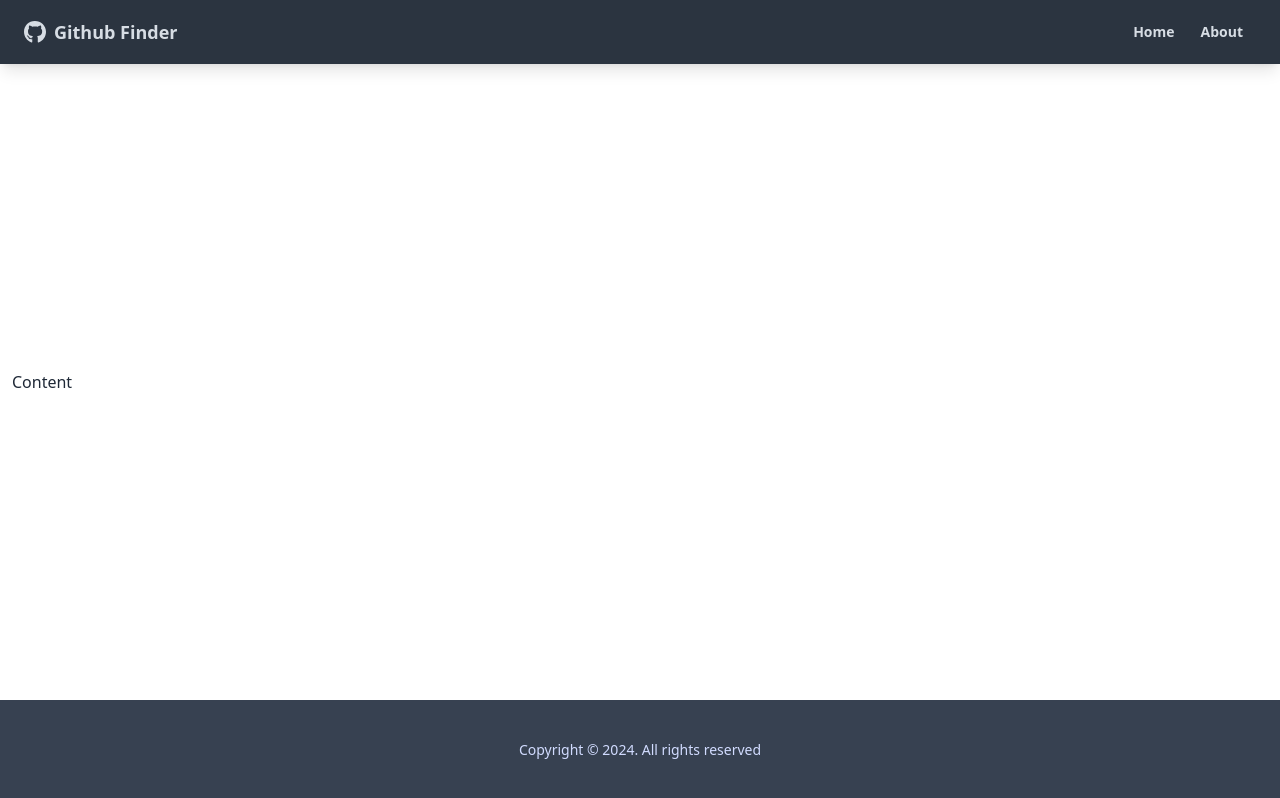
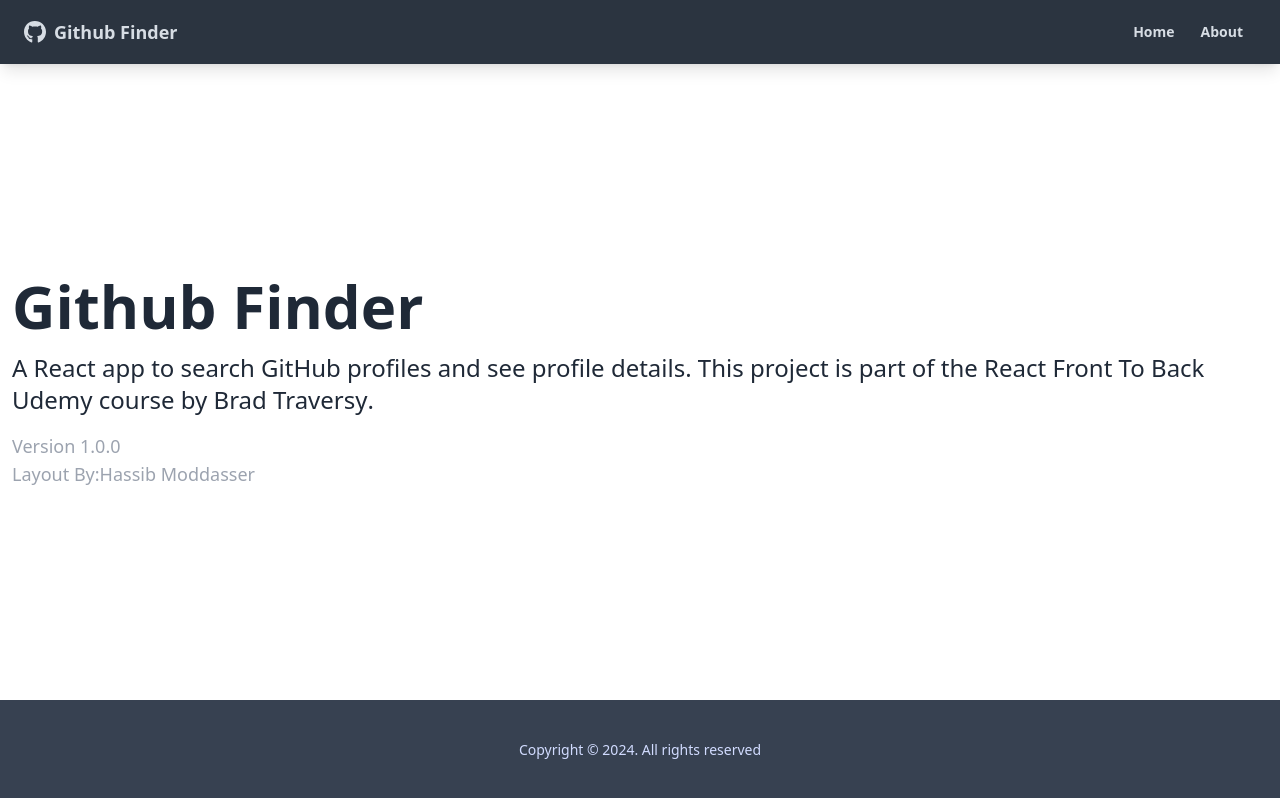
Before and after one commit to Joanfv-git/github-finder, a React (Create React App) app: page /about in a window 1280 px wide. Built offline with nearby package versions, Linux system fonts and the light colour scheme.

Commit message:
Routes and Page Home, About, NotFound

```diff
--- a/src/App.js
+++ b/src/App.js
@@ -1,7 +1,10 @@
-import { BrowserRouter as Router, Route } from 'react-router-dom';
+import { BrowserRouter as Router, Route, Routes } from 'react-router-dom';
 import './App.css';
 import Navbar from './components/layout/Navbar';
 import Footer from './components/Footer';
+import Home from './pages/Home';
+import About from './pages/About';
+import NotFound from './pages/NotFound';
 
 function App() {
   return (
@@ -9,7 +12,12 @@
       <div className='flex flex-col justify-between h-screen'>
       <Navbar />
       <main className='container mx-auto px-3 pb-12'>
-        Content
+        <Routes>
+          <Route path='/' element={<Home />} />
+          <Route path='/about' element={<About />} />
+          <Route path='/notfound' element={<NotFound />} />
+          <Route path='*' element={<NotFound />} />
+        </Routes>
       </main>
       <Footer />
       </div>
--- /dev/null
+++ b/src/pages/About.jsx
@@ -0,0 +1,32 @@
+
+
+function About() {
+  return (
+    <div><h1 className='text-6xl font-bold mb-4'>Github Finder</h1>
+    <p className='mb-4 text-2xl font-light'>
+        A React app to search GitHub profiles and see profile details. This
+        project is part of the
+        <a href='https://www.udemy.com/course/modern-react-front-to-back/'>
+          {' '}
+          React Front To Back
+        </a>{' '}
+        Udemy course by
+        <strong>
+          <a href='https://traversymedia.com'> Brad Traversy</a>
+        </strong>
+        .
+      </p>
+      <p className='text-lg text-gray-400'>
+        Version <span className='text-gray-400'>1.0.0</span>
+      </p>
+      <p className='text-lg text-gray-400'>
+        Layout By:
+        <a className='text-gray-400' href='https://twitter.com/hassibmoddasser'>
+           Hassib Moddasser
+        </a>
+      </p>
+      </div>
+  )
+}
+
+export default About
--- /dev/null
+++ b/src/pages/Home.jsx
@@ -0,0 +1,11 @@
+
+
+function Home() {
+  return (
+    <div>
+        <h1 className='text-6xl font-bold'>Welcome</h1>
+    </div>
+  )
+}
+
+export default Home
--- /dev/null
+++ b/src/pages/NotFound.jsx
@@ -0,0 +1,20 @@
+import { FaHome } from "react-icons/fa"
+import { Link } from "react-router-dom"
+
+function NotFound() {
+  return (
+    <div className="hero ">
+        <div className="text-center hero-content">
+            <div className="max-w-lg">
+                <h1 className="mb-8 text-8xl font-bold">Page Not Found</h1>
+                <p className="mb-5">Sorry, we couldn't find the page you're looking for.</p>
+                <Link to="/" className="btn btn-primary btn-lg"><FaHome></FaHome>Back to Home</Link>
+            </div>
+            </div>
+
+
+    </div>
+  )
+}
+
+export default NotFound
```
